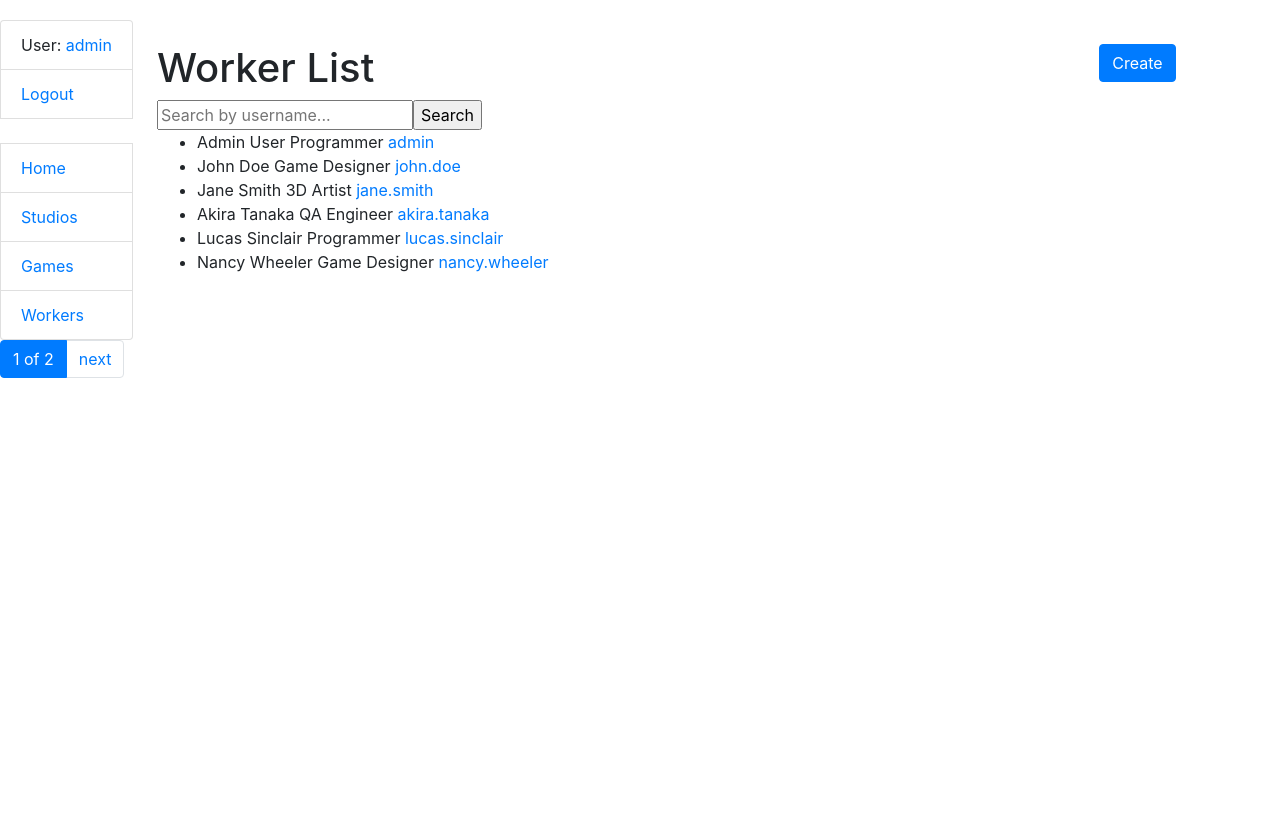
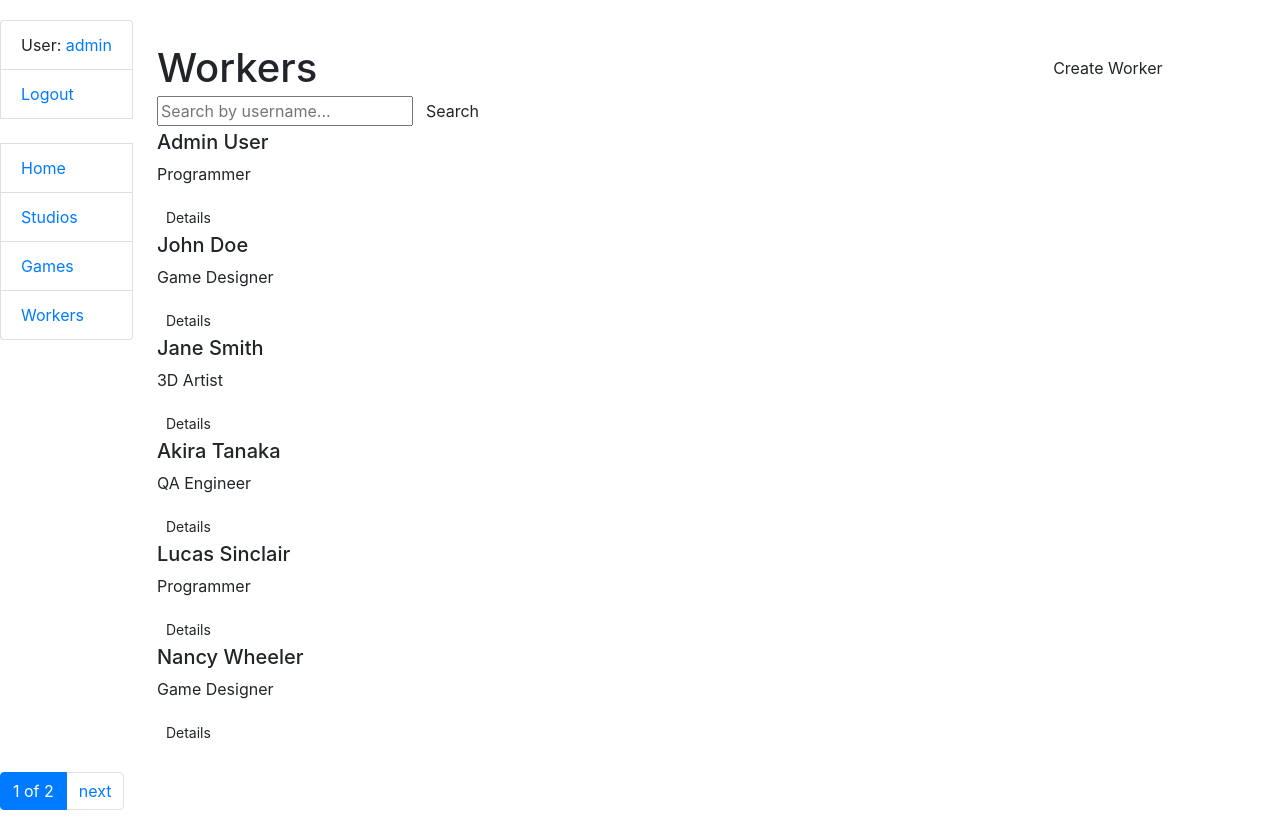
Before and after one commit to Sir-Churchill/game-studio, a Django app: page /workers/ in a window 1280 px wide. Before the commit the page ends 378 px from the top, so only its background shows below. Run offline with Django 5.2, Linux system fonts and the light colour scheme; a user stored in the database is signed in; data comes from the database, SQL or seed files in the repository; some libraries are stand-ins or nearby versions.

Commit message:
Redesign Worker list page: grid layout, animated cards, custom search, and enhanced JS interactions

```diff
--- a/templates/core/worker_list.html
+++ b/templates/core/worker_list.html
@@ -1,23 +1,109 @@
 {% extends "base.html" %}
+{% load widget_tweaks %}
+{% load static %}
+{% block content %}
+<div class="container-list">
+
+    <div class="page-header d-flex justify-content-between align-items-center">
+        <h1 class="mb-0">Workers</h1>
+        <a class="btn btn-primary-list" href="{% url "core:worker-create" %}" onclick="showNewCardAnimation()">Create Worker</a>
+    </div>
 
 
-{% block content %}
-    <h1>Worker List
-    <a class="btn btn-primary float-right" href="{% url 'core:worker-create' %}">
-        Create
-    </a>
-    </h1>
-    <form method="get" action="" class="form-inline">
-        {{ search_form }}
-        <input type="submit" value="Search">
-    </form>
+    <div class="search-container">
+        <form method="get" class="d-flex gap-3 align-items-center" action="">
+            {{ search_form.username|add_class:"form-control-list" }}
+            <input type="submit" class="btn btn-secondary-list" value="Search">
+        </form>
+    </div>
 
-    {% if worker_list %}
-        <ul>
-            {% for worker in worker_list %}
-                <li>{{ worker.first_name }} {{ worker.last_name }} {{ worker.position.name }} <a href="{% url 'core:worker-detail' worker.id %}">{{ worker.username }}</a></li>
-            {% endfor %}
-        </ul>
-    {% endif %}
 
+    <div class="studio-grid" id="studioGrid">
+        {% for worker in worker_list %}
+            <div class="studio-card" onclick="navigateToDetail(this)" data-studio-id="{{ worker.id }}">
+                <h5>{{ worker.first_name }} {{ worker.last_name }}</h5>
+                <p>{{ worker.position.name }}</p>
+                <a href="{% url 'core:worker-detail' worker.id %}" class="btn btn-primary-list btn-sm" onclick="event.stopPropagation();">Details</a>
+            </div>
+        {% empty %}
+            <p>No studios found.</p>
+        {% endfor %}
+    </div>
+
+    <div id="emptyState" class="empty-state" style="display: none;">
+        <p>No studios found.</p>
+        <a href="{% url "core:worker-create" %}" class="btn btn-primary-list" onclick="showNewCardAnimation()">Create Worker</a>
+    </div>
+</div>
 {% endblock %}
+
+{% block js_scripts %}
+
+<script>
+document.addEventListener('DOMContentLoaded', function() {
+    const cards = document.querySelectorAll('.studio-card');
+    const form = document.querySelector('form');
+    const grid = document.getElementById('studioGrid');
+    const emptyState = document.getElementById('emptyState');
+
+    console.log("JS загружен, карточек найдено:", cards.length);
+
+
+    cards.forEach((card, i) => {
+        card.style.display = 'block';
+        setTimeout(() => { card.classList.add('animate-in'); }, i * 100);
+    });
+
+
+    window.navigateToDetail = function(card) {
+        const studioId = card.getAttribute('data-studio-id');
+        const url = `/studio/${studioId}/`;
+        card.style.transform = 'translateY(-10px) scale(0.95)';
+        setTimeout(() => { window.location.href = url; }, 150);
+    };
+
+
+    window.showNewCardAnimation = function() {
+        const newCard = document.createElement('div');
+        newCard.className = 'studio-card';
+        newCard.innerHTML = `<h5>New Studio</h5><p>Loading...</p><a href="#" class="btn btn-primary-list btn-sm">Details</a>`;
+        grid.appendChild(newCard);
+        setTimeout(() => { newCard.classList.add('animate-in'); }, 100);
+    };
+
+
+    form.addEventListener('submit', function(e) {
+        e.preventDefault();
+        const searchTerm = form.querySelector('input[type="text"]').value.toLowerCase().trim();
+        console.log("Поиск запустился, term:", searchTerm);
+
+
+        if (!searchTerm) {
+            cards.forEach((card, i) => {
+                card.style.display = 'block';
+                setTimeout(() => { card.classList.add('animate-in'); }, i * 50);
+            });
+            emptyState.style.display = 'none';
+            return;
+        }
+
+        let visibleCount = 0;
+        cards.forEach((card, index) => {
+            const studioName = card.querySelector('h5').textContent.toLowerCase();
+            const country = card.querySelector('p').textContent.toLowerCase();
+
+            if (studioName.includes(searchTerm) || country.includes(searchTerm)) {
+                card.style.display = 'block';
+                setTimeout(() => { card.classList.add('animate-in'); }, index * 100);
+                visibleCount++;
+            } else {
+                card.style.opacity = '0';
+                card.style.transform = 'translateY(20px) scale(0.9)';
+                setTimeout(() => { card.style.display = 'none'; }, 300);
+            }
+        });
+        emptyState.style.display = visibleCount === 0 ? 'block' : 'none';
+    });
+});
+</script>
+{% endblock %}
```
